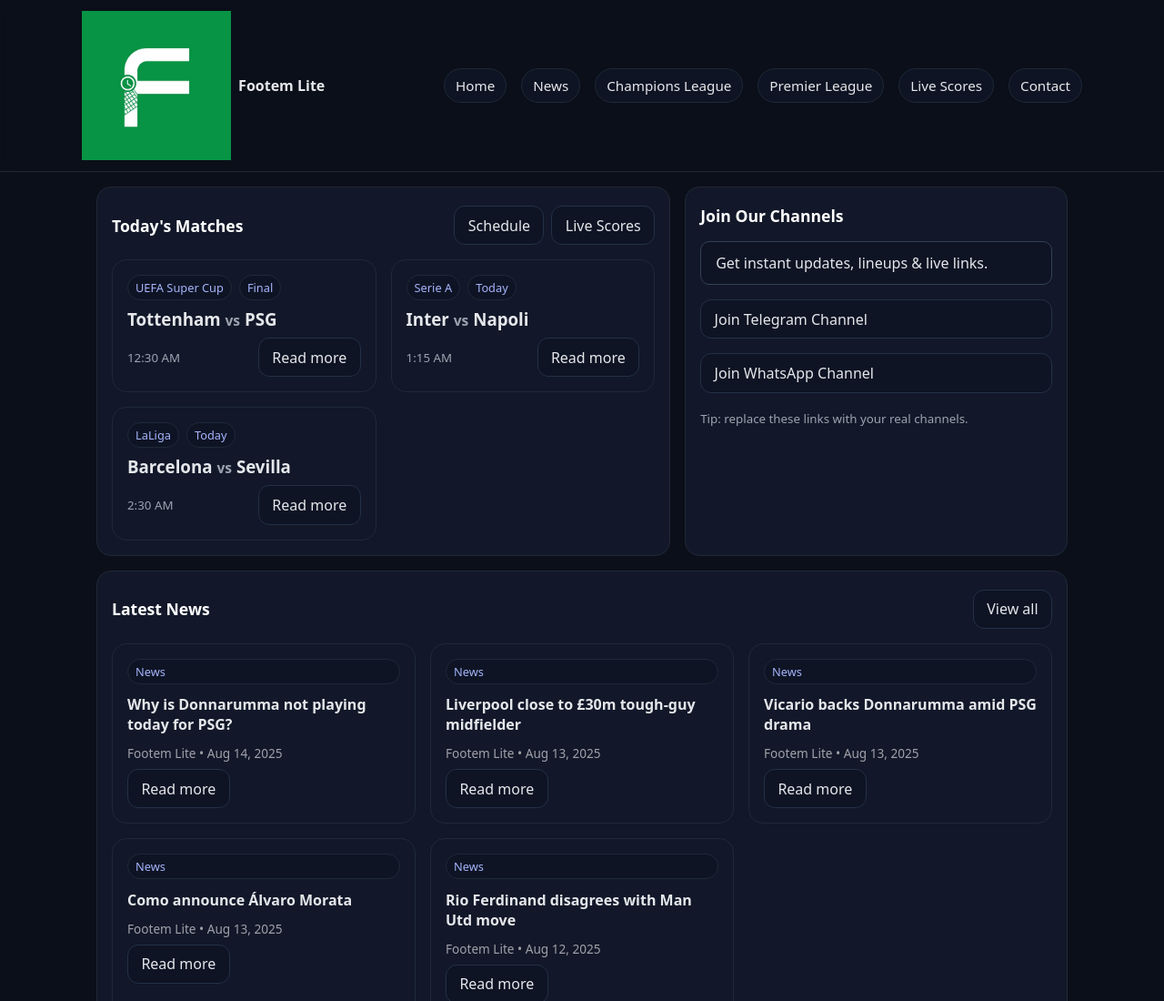
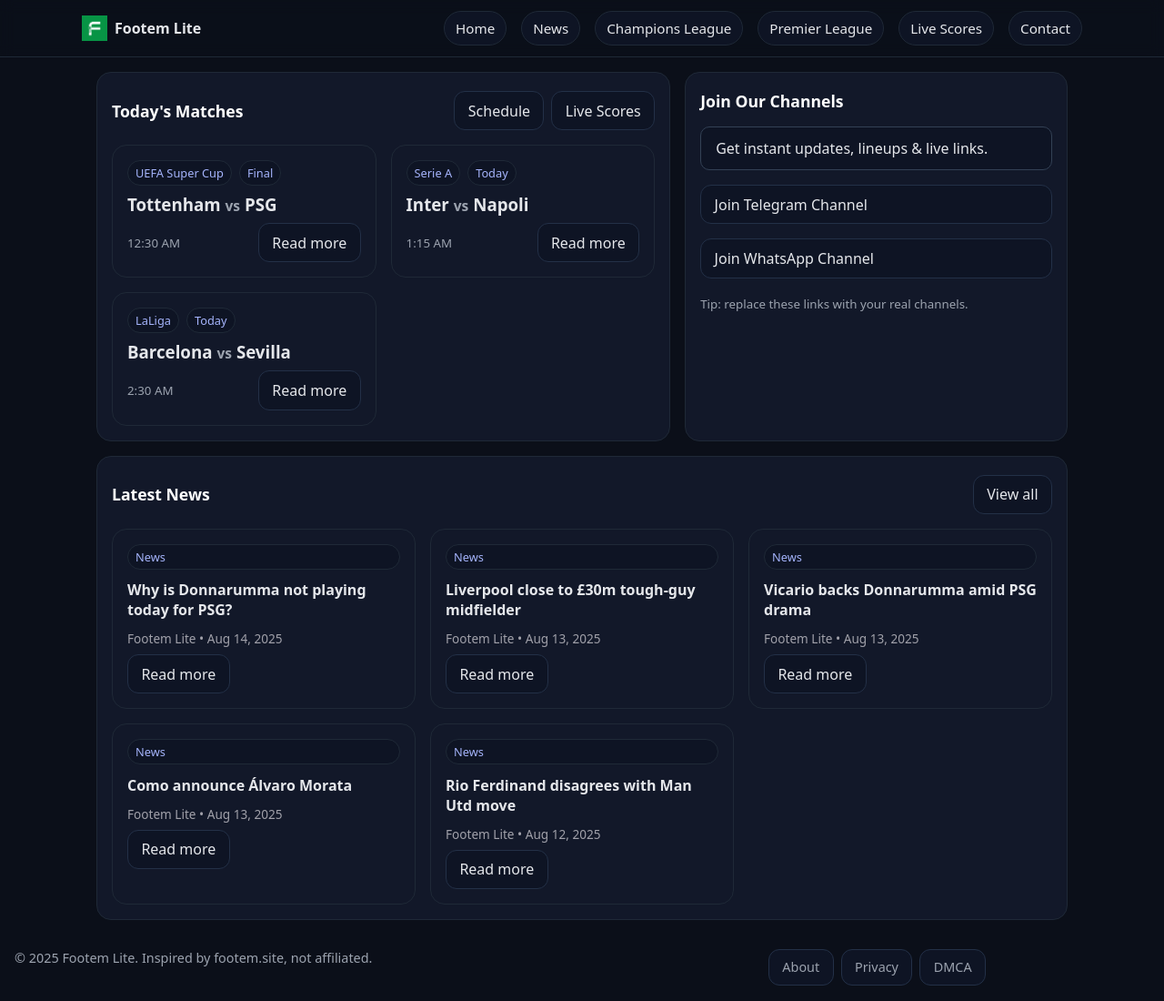
Before and after one commit to Footem-site/footem-lite, a plain HTML site: page index.html in a window 1280 px wide. Shown: the top 1100 px of the page at 91% size. Drawn offline with Linux system fonts and the light colour scheme.

Commit message:
Update index.html

```diff
--- a/index.html
+++ b/index.html
@@ -5,7 +5,7 @@
   <meta name="viewport" content="width=device-width, initial-scale=1"/>
   <title>Footem Lite | Football In Every Minute</title>
   <meta name="description" content="Live football schedules, lineups, scores, standings, and news."/>
-  <link rel="preconnect"https://fonts.googleapis.com">
+  <link rel="preconnect" href="https://fonts.googleapis.com">
   <link rel="stylesheet" href="styles.css"/>
 </head>
 <body>
@@ -13,7 +13,7 @@
 <nav class="nav">
   <div class="container nav-inner">
     <a href="index.html" class="logo">
-      <img src="foot-em.png" alt="logo" width="50%" height="40%"/>
+      <img src="foot-em.png" alt="logo" width="28" height="28"/>
       <span>Footem Lite</span>
     </a>
     <div class="nav-links">
```
